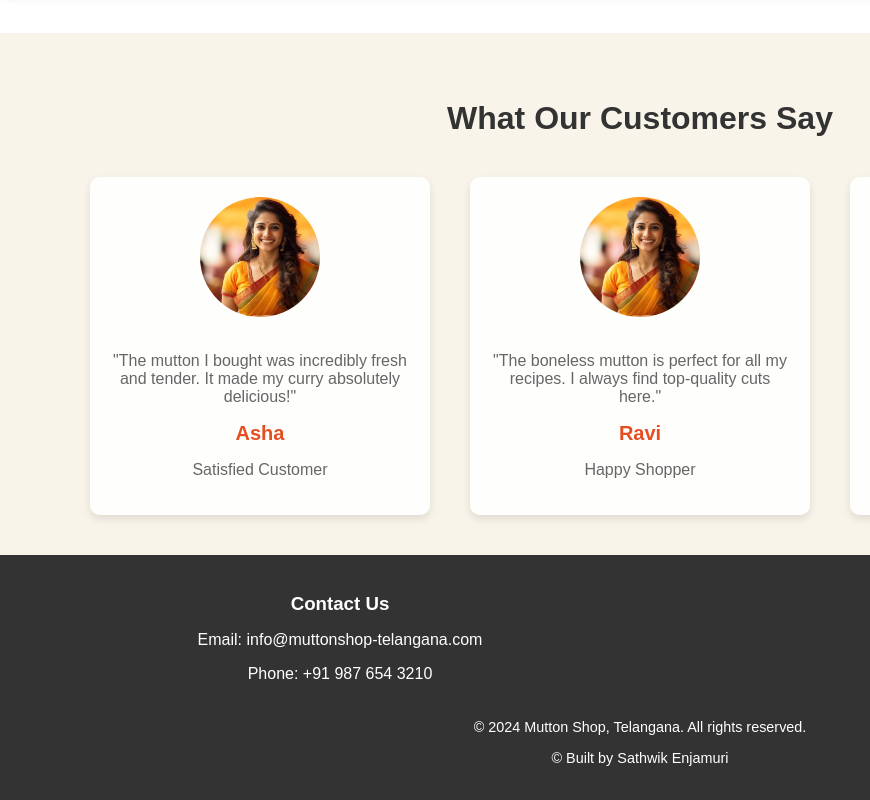
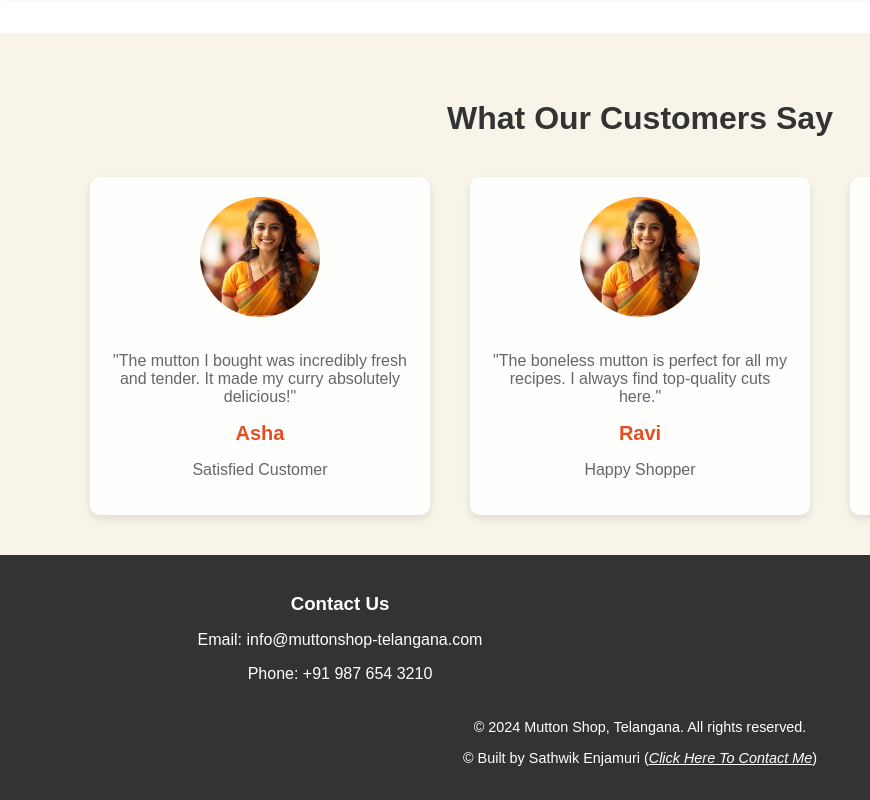
Before and after one commit to Sathwik9418/meat-shop-website, a plain HTML site: page index.html in a window 1280 px wide. Shown: the part 1397-2197 px from the top of the page, 0-870 px from the left. Drawn offline with Linux system fonts and the light colour scheme.

Commit message:
initial commit

```diff
--- a/index.html
+++ b/index.html
@@ -121,7 +121,7 @@
         </div>
         <div class="footer-bottom">
             <p>&copy; 2024 Mutton Shop, Telangana. All rights reserved.</p>
-            <p>&copy; Built by Sathwik Enjamuri</p>
+            <p>&copy; Built by Sathwik Enjamuri (<u><a style=" color: white; font-style: italic;" href="https://www.linkedin.com/in/sathwikenjamuri/">Click Here To Contact Me</a></u>)</p>
         </div>
     </footer>
 
```
